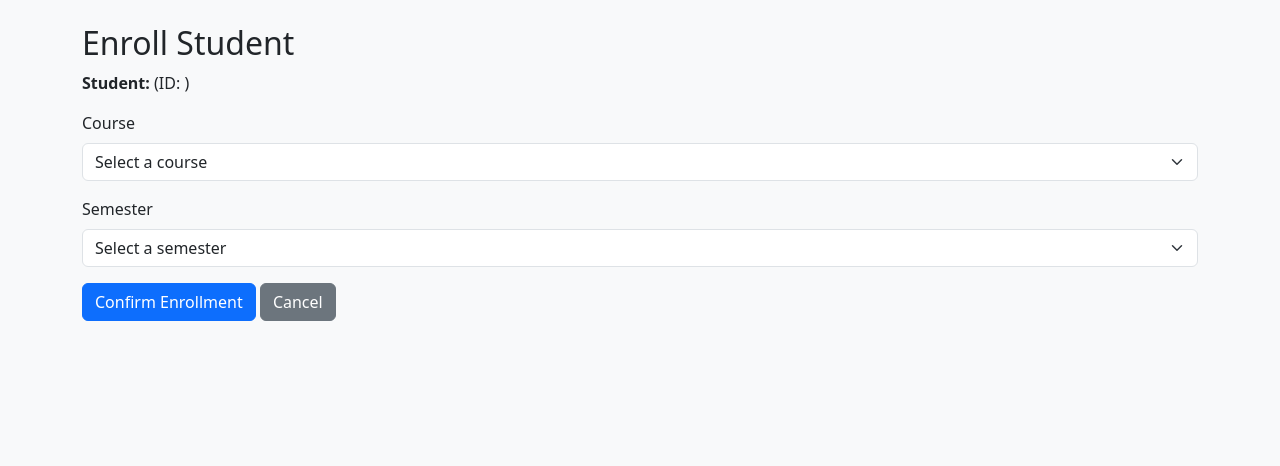
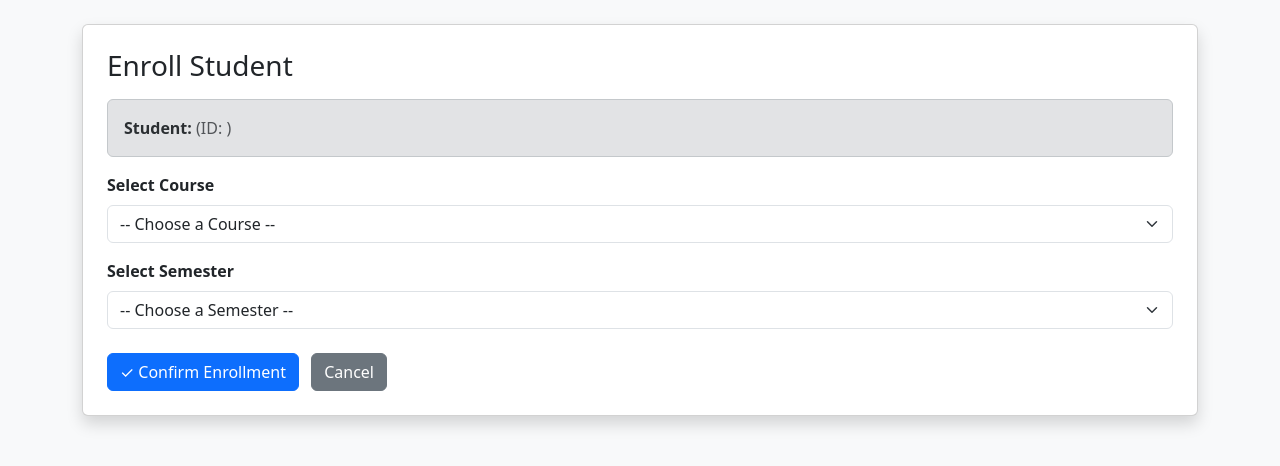
Before and after one commit to Chihiro1998/CS5200_Course_Enrollment_Sys, a Flask app: template app/templates/enroll_add.html in a window 1280 px wide. Shown: the part 137-603 px from the top of the page. Run offline with Flask 3, Linux system fonts and the light colour scheme; the template is opened without the code that fills it, so the values that code supplies are empty.

Commit message:
Enrollment page enter in student detail page bug free

```diff
--- a/app/templates/enroll_add.html
+++ b/app/templates/enroll_add.html
@@ -1,35 +1,60 @@
 {% extends "base.html" %}
-{% block title %}Add Enrollment{% endblock %}
+{% block title %}Enroll Student{% endblock %}
 
 {% block content %}
-<h2>Enroll Student</h2>
 
-<p><strong>Student:</strong> {{ student[1] }} {{ student[2] }} (ID: {{ student[0] }})</p>
+<div class="card shadow p-4">
+
+  <h3 class="mb-3">Enroll Student</h3>
+
+  <!-- Student Info -->
+  <div class="alert alert-secondary">
+    <strong>Student:</strong> {{ student[1] }} {{ student[2] }}
+    <span class="text-muted">(ID: {{ student[0] }})</span>
+  </div>
 
   <form method="POST">
+
+    <!-- Course Selection -->
     <div class="mb-3">
-    <label class="form-label">Course</label>
+      <label class="form-label"><strong>Select Course</strong></label>
       <select class="form-select" name="course_id" required>
-      <option value="">Select a course</option>
+        <option value="">-- Choose a Course --</option>
+
         {% for c in courses %}
-      <option value="{{ c[0] }}">{{ c[1] }} - {{ c[2] }}</option>
+        <option value="{{ c[0] }}">
+          {{ c[1] }} - {{ c[2] }} (Credits: {{ c[3] }}, Capacity: {{ c[4] }})
+        </option>
         {% endfor %}
       </select>
     </div>
 
+    <!-- Semester Selection -->
     <div class="mb-3">
-    <label class="form-label">Semester</label>
+      <label class="form-label"><strong>Select Semester</strong></label>
       <select class="form-select" name="semester_id" required>
-      <option value="">Select a semester</option>
+        <option value="">-- Choose a Semester --</option>
+
         {% for s in semesters %}
-      <option value="{{ s[0] }}">{{ s[1] }} {{ s[2] }}</option>
+        <option value="{{ s[0] }}">
+          {{ s[1] }} {{ s[2] }}
+        </option>
         {% endfor %}
       </select>
     </div>
 
-  <button type="submit" class="btn btn-primary">Confirm Enrollment</button>
+    <!-- Submit + Cancel -->
+    <div class="mt-4">
+      <button type="submit" class="btn btn-primary">
+        ✓ Confirm Enrollment
+      </button>
 
-  <a href="{{ url_for('main.student_detail', student_id=student[0]) }}" class="btn btn-secondary">Cancel</a>
+      <a href="{{ url_for('main.student_detail', student_id=student[0]) }}" class="btn btn-secondary ms-2">
+        Cancel
+      </a>
+    </div>
+
   </form>
+</div>
 
 {% endblock %}
```
Also changed, not shown: app/routes.py (+9 -5 lines), app/templates/index.html (+10 -20 lines). Lines whose indentation alone changed are shown as unchanged.
